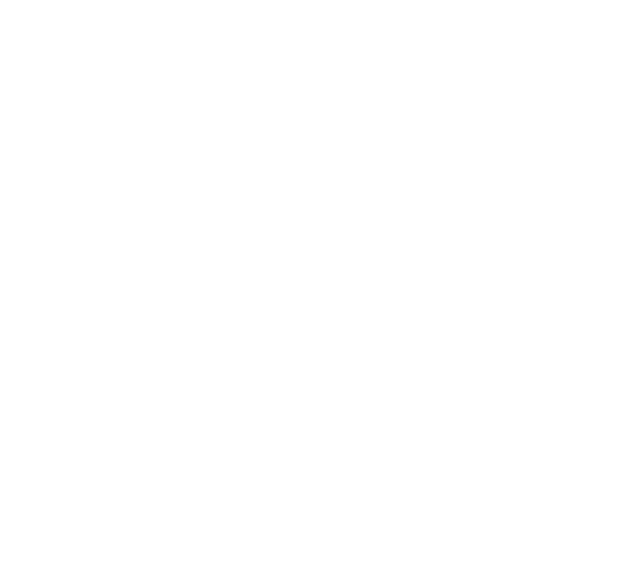
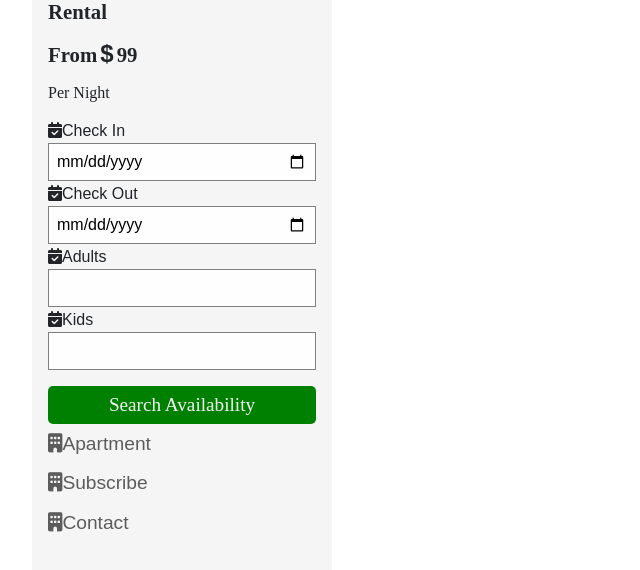
Before and after one commit to yeasin33/portfolio-template, a plain HTML site: page index.html in a window 1280 px wide. Shown: the whole page, without its empty margins (0-640 px from the left). Drawn offline with nearby package versions, Linux system fonts and the light colour scheme.

Commit message:
style side navbar

```diff
--- a/index.html
+++ b/index.html
@@ -4,10 +4,60 @@
     <meta charset="UTF-8">
     <meta http-equiv="X-UA-Compatible" content="IE=edge">
     <meta name="viewport" content="width=device-width, initial-scale=1.0">
+    <!-- CSS only -->
+    <link href="https://cdn.jsdelivr.net/npm/bootstrap@5.1.3/dist/css/bootstrap.min.css" rel="stylesheet" integrity="sha384-1BmE4kWBq78iYhFldvKuhfTAU6auU8tT94WrHftjDbrCEXSU1oBoqyl2QvZ6jIW3" crossorigin="anonymous">
     <!-- link google font -->
-    <title>My Portfolio</title>
+    <link rel="preconnect" href="https://fonts.googleapis.com">
+    <link rel="preconnect" href="https://fonts.gstatic.com" crossorigin>
+    <!--link Font Awesome-->
+    <link rel="stylesheet" href="https://cdnjs.cloudflare.com/ajax/libs/font-awesome/6.0.0-beta3/css/all.min.css" integrity="sha512-Fo3rlrZj/k7ujTnHg4CGR2D7kSs0v4LLanw2qksYuRlEzO+tcaEPQogQ0KaoGN26/zrn20ImR1DfuLWnOo7aBA==" crossorigin="anonymous" referrerpolicy="no-referrer" />
+    <!-- link css -->
+    <link rel="stylesheet" href="style.css">
+    <!-- link favicon -->
+    <link rel="shortcut icon" href="/image/logo.jpg" type="image/x-icon">
+    <title>  </title>
 </head>
 <body>
+  <nav>
+    <div class="side-navbar">
+     <div>
+        <h1>Rental</h1>
+        <h2>From<span>$</span>99</h2>
+        <p>per Night</p>
+     </div>
+     <div>
+       <form action="">
+         <div>
+           <label for="check-in-date">Check In</label>
+           <input type="date" id="check-in-date" value="" placeholder="DD MM YY" required >
+         </div>
+         <div>
+           <label for="check-out-date">Check Out</label>
+           <input type="date" id="check-out-date" value="" placeholder="DD MM YY">
+         </div>
+         <div>
+           <label for="adults">Adults</label>
+           <input type="number" id="adults" value="" >
+         </div>
+         <div>
+           <label for="kids">Kids</label>
+           <input type="number" id="kids" value="">
+         </div>
+         <div>
+          <button type="submit">Search Availability</button>
+         </div>
+       </form>
+     </div>
 
+     <div>
+       <ul>
+         <li><a href="">Apartment</a></li>
+         <li><a href="">Subscribe</a></li>
+         <li><a href="">Contact</a></li>
+       </ul>
+     </div>
+   </div>
+  </nav>
+  <script src="max.js"></script>
 </body>
 </html>
--- a/style.css
+++ b/style.css
@@ -0,0 +1,121 @@
+*{
+    margin: 0;
+    padding: 0;
+    box-sizing: border-box;
+    font-family: 'Poppins', sans-serif;
+}
+:root{
+    --clr-whitesmoke:#f5f5f5;
+    --clr-gray:#808080;
+
+}
+/* here is a every ul margin and padding , list-style-type:none */
+ul{
+    margin: 0;
+    padding:0;
+    list-style-type: none;
+}
+nav{
+    position: fixed;
+    width: 300px;
+    height: 100%;
+    background-color: var(--clr-whitesmoke);
+}
+body{
+    width: 95%;
+    margin: 0px auto 0px auto;
+}
+ .side-navbar{
+     padding: 0rem 1rem 0px 1rem;
+ }
+.side-navbar div > h1,h2{
+    font: normal  bold 1.3rem   'Times New Roman', Times, serif;
+    margin: 0;
+    padding: 0px 0px 1rem 0px;
+}
+.side-navbar div > h2 span{
+    font-size: 1.5rem;
+    margin: 0px 3px 0px 3px;
+}
+.side-navbar > div > p{
+    font: normal  300 1rem   'Times New Roman', Times, serif;
+    text-transform: capitalize;
+}
+.side-navbar > div:nth-child(2) > form > div > label::before{
+    content: '';
+    font-family: 'Font Awesome 5 Free';
+    font-weight: bold;
+}
+.side-navbar > div:nth-child(2) > form > div >  label:nth-of-type(1):before{
+    content: '\f274';
+}
+.side-navbar > div:nth-child(2) > form > div >  label:nth-of-type(2)::before{
+    content: '\f274';
+}
+.side-navbar > div:nth-child(2) > form > div > label:nth-of-type(3)::before{
+    content: '\f183';
+}
+.side-navbar > div:nth-child(2) > form > div > label:last-of-type(4)::before{
+    content: '\f183';
+}
+
+.side-navbar > div:nth-child(2) > form > div input{
+    width: 100%;
+    background-color:#ffffffe3;
+    height: 38px;
+    padding: 0rem 0.5rem;
+    border: 1px solid var(--clr-gray);
+    outline: none;
+}
+.side-navbar > div:nth-child(2) > form > div input:focus{
+    background-color: #ffffff;
+    border: 1px solid black;
+    outline: 2px solid var(--clr-gray);
+    outline-offset: -3px;
+
+}
+.side-navbar > div:nth-child(2) > form div button{
+    width: 100%;
+    margin-top: 1rem;
+    padding: 0.5rem 0rem;
+    font: normal  300 1.2rem 'Times New Roman', Times, serif;
+    border: none;
+    background-color: #008000;
+    color: var(--clr-whitesmoke);
+    border-radius: 5px;
+}
+.side-navbar > div:nth-child(2) > form div button:hover{
+    background-color: #666666;
+}
+.side-navbar > div:nth-child(3) > ul li a{
+    display: block;
+    text-decoration: none;
+    color:#5C5C5C;
+    padding: 0.3rem 0rem;
+    font-size: 1.2rem;
+}
+.side-navbar > div:nth-child(3) > ul li a:first-child::before{
+    content: '\f1ad';
+    font-family: "Font Awesome 5 Free";
+    font-weight: bold;
+}
+.side-navbar > div:nth-child(3) > ul li a:nth-child(2)::before{
+    content: '\f09e';
+    font-family: "Font Awesome 5 Free";
+    font-weight: bold;
+}
+/* .side-navbar > div:nth-child(3) > ul li a:first-of-type::before{
+    content: '\f1ad';
+}
+.side-navbar > div:nth-child(3) > ul li a:nth-of-type(2)::before{
+    content: '\f09e';
+} */
+/* .side-navbar > div:nth-child(3) > ul li a:nth-of-type(3)::before{
+    content: '\e170';
+} */
+@media screen and (min-width:1400px) {
+    body{
+        width: 70%;
+        margin: 0px auto 0px auto;
+    }
+}
```
Also changed, not shown: image/avatar_g2.jpg (added), image/logo.jpg (added), 1 other file.
